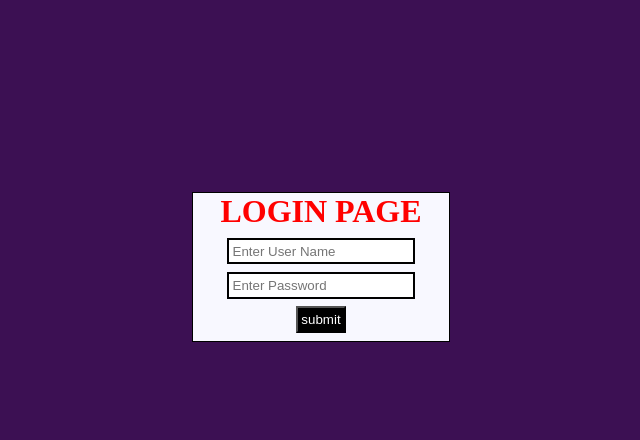
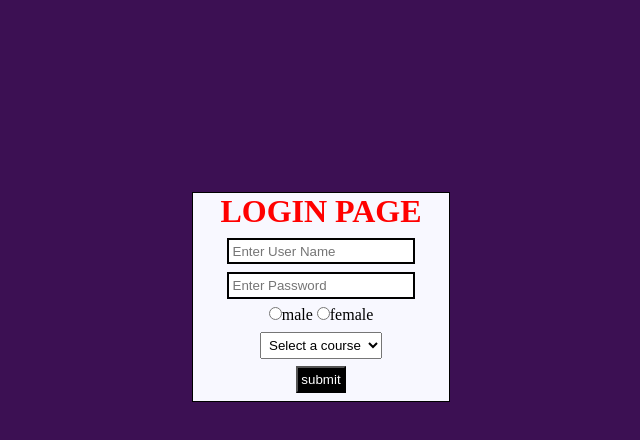
Before and after one commit to Murali-uppalapu/24-nov-2022, a website: page index.html in a window 1280 px wide. Both pictures are taken after typing "Sample", "Sample123" into the empty fields and a click on the button "submit". Shown: the whole page, without its empty margins (320-960 px from the left). Drawn offline with Linux system fonts and the light colour scheme; no server answers.

Commit message:
updated postaction

```diff
--- a/index.html
+++ b/index.html
@@ -46,6 +46,13 @@
 			background-color: black;
 			color: wheat;
 		}
+		.select{
+			margin-top: 3%;
+			padding: 1.5%;
+		}
+		.gender{
+			margin-top: 3%;
+		}
 	</style>
 	<script type="text/javascript">
 
@@ -54,14 +61,23 @@
 			console.log(input)
 			let password=document.getElementById("password").value
 			console.log(password)
+			let select=document.getElementById("select").value
+			console.log(select)
+			var gmale=document.getElementById("male").checked
+			var gfemale=document.getElementById("female").checked
+			console.log(gmale,gfemale)
+			if(gmale==true) var gender="male"
+			else var gender="female"
+			console.log(gender)
 			document.getElementById("input").value=""
 			document.getElementById("password").value=""
+
 			fetch("http://localhost:4000/newData",{
 			method:"POST",
 			headers:{
 				"Content-Type":"application/json"
 			},
-			body:JSON.stringify({name:input,age:password})
+			body:JSON.stringify({name:input,age:password,select:select,gender:gender})
 		})
 
 		}
@@ -75,6 +91,16 @@
 		<h1 style="color: red;">LOGIN PAGE</h1>
 	<p><input class="input" type="text" placeholder="Enter User Name" id="input" /><br></p>
 	<p><input class="password" type="password" placeholder="Enter Password" id="password" /><br></p>
+	<p class="gender">
+		<input type="radio" name="gender" value="male"  id="male" />male
+		<input type="radio" name="gender"  value="female" id="female" />female
+	</p>
+	<p><select id="select" class="select">
+		<option value="Select a course">Select a course</option>
+		<option value="BSC">BSC</option>
+		<option value="B.COM">B.COM</option>
+		<option value="BCA">BCA</option>
+	</select></p>
 	<button class="button" onclick="submit()">submit</button>
 	</div>
 </body>
--- a/index.js
+++ b/index.js
@@ -15,8 +15,8 @@ app.get("/",(req,res)=>{
 })
 app.post("/newData",(req,res)=>{
 	//console.log(req.body)
-	const {name,age}=req.body
-	console.log(name,age,"values")
+	const {name,age,select,gender}=req.body
+	console.log(name,age,select,gender)
 })
 
 app.listen(port,()=>console.log("server is in 4000 port"))
```
